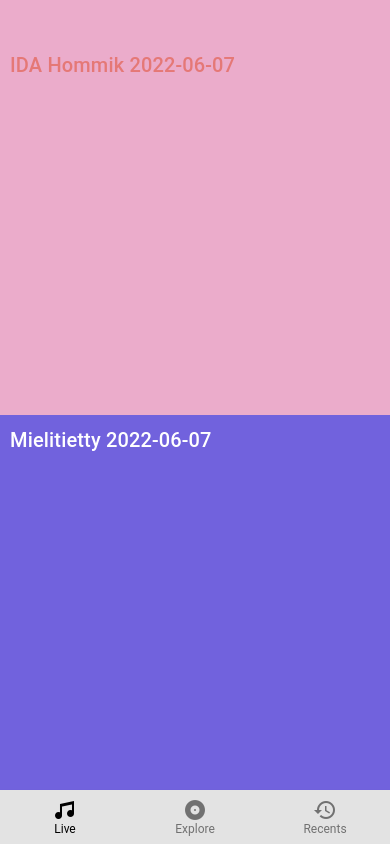
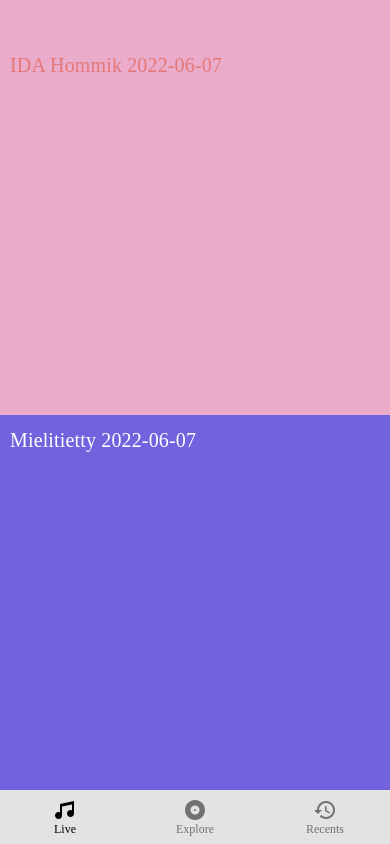
Before and after one commit to teemukostamo/native-ida-project, a React Native app: screen / in a window 390 px wide. Built offline with nearby package versions, Linux system fonts and the light colour scheme.

Commit message:
added custom fonts

```diff
--- a/src/theme.tsx
+++ b/src/theme.tsx
@@ -1,4 +1,61 @@
-import {DefaultTheme} from 'react-native-paper';
+import {configureFonts, DefaultTheme} from 'react-native-paper';
+
+const fontConfig = {
+  web: {
+    regular: {
+      fontFamily: 'ida-Regular',
+      fontWeight: 'normal',
+    },
+    medium: {
+      fontFamily: 'ida-Regular',
+      fontWeight: 'normal',
+    },
+    light: {
+      fontFamily: 'sans-serif-light',
+      fontWeight: 'normal',
+    },
+    thin: {
+      fontFamily: 'sans-serif-thin',
+      fontWeight: 'normal',
+    },
+  },
+  ios: {
+    regular: {
+      fontFamily: 'ida-Regular',
+      fontWeight: 'normal',
+    },
+    medium: {
+      fontFamily: 'ida-Regular',
+      fontWeight: 'normal',
+    },
+    light: {
+      fontFamily: 'sans-serif-light',
+      fontWeight: 'normal',
+    },
+    thin: {
+      fontFamily: 'sans-serif-thin',
+      fontWeight: 'normal',
+    },
+  },
+  android: {
+    regular: {
+      fontFamily: 'ida-Regular',
+      fontWeight: 'normal',
+    },
+    medium: {
+      fontFamily: 'ida-Regular',
+      fontWeight: 'normal',
+    },
+    light: {
+      fontFamily: 'sans-serif-light',
+      fontWeight: 'normal',
+    },
+    thin: {
+      fontFamily: 'sans-serif-thin',
+      fontWeight: 'normal',
+    },
+  },
+};
 
 const theme = {
   ...DefaultTheme,
@@ -9,6 +66,7 @@ const theme = {
     text: '#e3706a',
     gray: '#e3e3e3',
   },
+  fonts: configureFonts(fontConfig),
 };
 
 export default theme;
```
Also changed, not shown: react-native.config.js (added, +7 -0 lines), assets/fonts/FavoritMono-Regular.ttf (added), assets/fonts/Ida-Regular.ttf (added), 5 other files (tests, documents, lock files or other folders).
